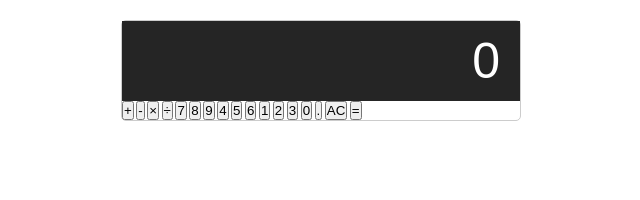
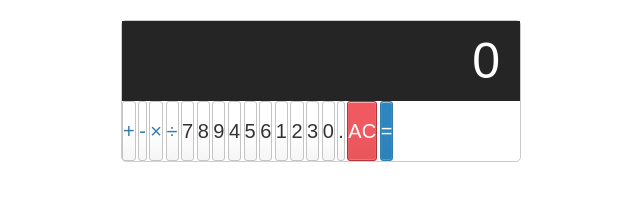
Before and after one commit to NHill92/calculator, a plain HTML site: page index.html in a window 1280 px wide. Shown: the whole page, without its empty margins (319-959 px from the left). Drawn offline with Linux system fonts and the light colour scheme.

Commit message:
Style buttons

```diff
--- a/styles/style.css
+++ b/styles/style.css
@@ -31,3 +31,43 @@ html {
     padding-right: 20px;
     padding-left: 10px;
 }
+
+button {
+    height: 60px;
+    background-color: #fff;
+    border-radius: 3px;
+    border: 1px solid #c4c4c4;
+    background-color: transparent;
+    font-size: 2rem;
+    color: #333;
+    background-image: linear-gradient(to bottom, transparent, transparent 50%, rgba(0,0,0,0.04));
+    box-shadow: inset 0 0 0 1px rgba(255,255,255,0.05), inset 0 1px 0 0 rgba(255,255,255,.45), inset 0 -1px 0 0 rgba(255,255,255,.15), 0 1px 0 0 rgba(255,255,255,.15);
+}
+
+button:hover {
+    background-color: #eaeaea;
+}
+
+.operator {
+    color: #337cac;
+}
+
+.all-clear {
+    background-color: #f0595f;
+    border-color: #b0353a;
+    color: #fff;
+}
+
+.all-clear:hover {
+    background-color: #f17377;
+}
+
+.equal-sign {
+    background-color: #2e86c0;
+    border-color: #337cac;
+    color: #fff;
+}
+
+.equal-sign:hover {
+    background-color: #4e9ed4;
+}
```
